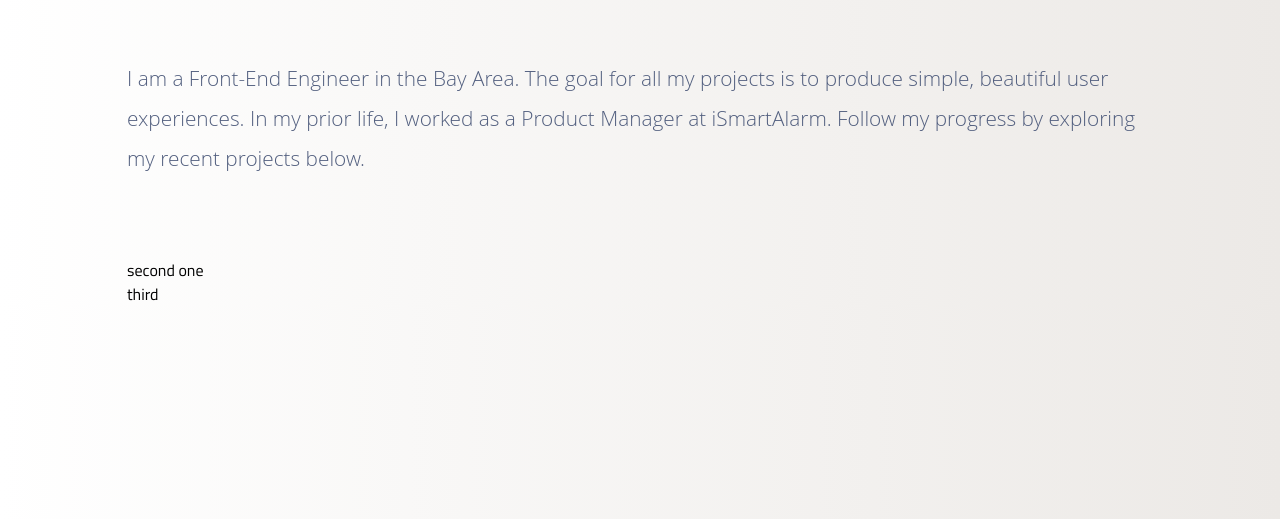
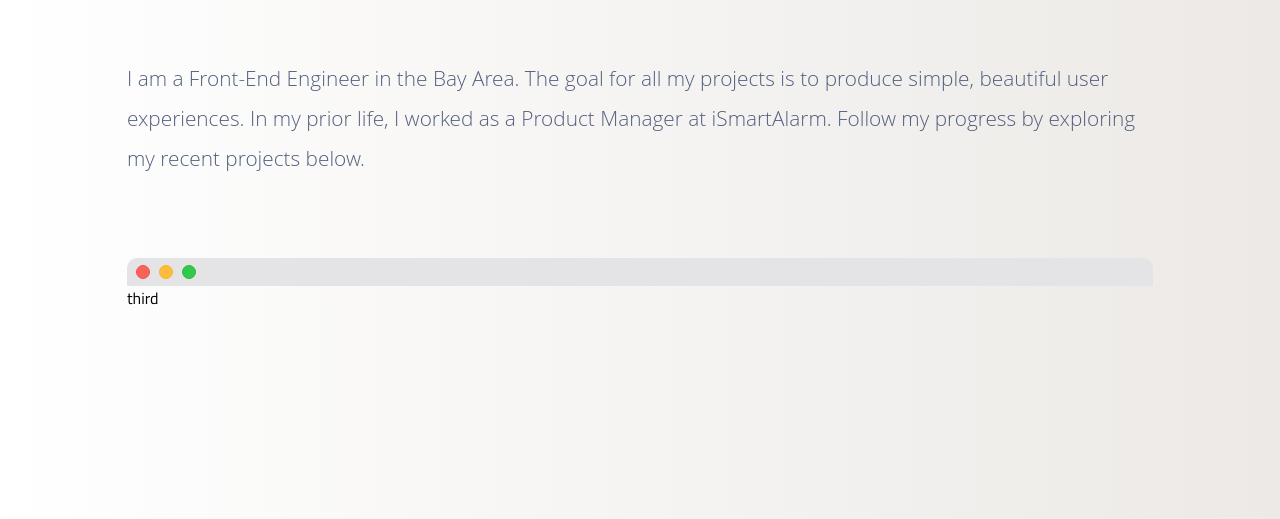
Before and after one commit to Skobraf/Portfolio_project, a plain HTML site: page index.html in a window 1280 px wide. Shown: the part 281-800 px from the top of the page. Drawn offline with Linux system fonts and the light colour scheme.

Commit message:
added js file

```diff
--- a/index.html
+++ b/index.html
@@ -24,8 +24,20 @@
             <p>I am a Front-End Engineer in the Bay Area. The goal for all my projects is to produce simple, beautiful user experiences. In my prior life, I worked as a Product Manager at iSmartAlarm. Follow my progress by exploring my recent projects below.</p>
           </div>
         </div>
-        <div class="">
-          second one
+        <div class="about-me">
+          <div class="terminal">
+            <div class="terminal-header">
+              <div class="red-btn"></div>
+              <div class="yellow-btn"></div>
+              <div class="green-btn"></div>
+            </div>
+            <div class="terminal-window">
+              <div class="statement">
+                <div class="input-statement"></div>
+                <div class="return-statement"></div>
+              </div>
+            </div>
+          </div>
         </div>
         <div class="">
           third
@@ -33,5 +45,6 @@
       </div>
 
     </div>
+    <script src="script.js"></script>
   </body>
 </html>
--- /dev/null
+++ b/script.js
@@ -0,0 +1,12 @@
+var value="lol";
+var div;
+var statement = document.getElementsByClassName("statement");
+window.onload = function() {
+  div = '<div class="statement">'+value+'</div>';
+  console.log(div);
+  var node = document.createElement("DIV");                 // Create a <li> node
+  var textnode = document.createTextNode("Water");         // Create a text node
+  node.appendChild(textnode);                              // Append the text to <li>
+  document.getElementsByClassName("terminal-window").appendChild(node);
+
+}
--- a/style.css
+++ b/style.css
@@ -83,6 +83,49 @@ div.overview div.description > p {
   text-rendering: optimizeLegibility;
 }
 
+div.about-me div.terminal > div.terminal-header {
+  height: 28px;
+  background-color: #e4e3e5;
+  border-radius: 10px 10px 0 0;
+  display: flex;
+  justify-content: flex-start;
+  align-items: center;
+}
+
+div.about-me div.terminal > div.terminal-header > div.red-btn {
+  background-color: #f96256;
+  border: 1px solid #f65549;
+  width: 12px;
+  height: 12px;
+  border-radius: 50%;
+  margin-left: 9px;
+}
+
+div.about-me div.terminal > div.terminal-header > div.yellow-btn {
+  background-color: #fdbc3d;
+  border: 1px solid #ffb524;
+  width: 12px;
+  height: 12px;
+  border-radius: 50%;
+  margin-left: 9px;
+}
+
+div.about-me div.terminal > div.terminal-header > div.green-btn {
+  background-color: #33c948;
+  border: 1px solid #2dbb41;
+  width: 12px;
+  height: 12px;
+  border-radius: 50%;
+  margin-left: 9px;
+}
+
+div.about-me div.terminal > div.terminal-window {
+  background-color: #666385;
+  border-radius: 0 0 4px 4px;
+  box-shadow: 0 50px 100px rgba(50,50,93,.15), 0 15px 35px rgba(50,50,93,.2), 0 5px 15px rgba(0,0,0,.12);
+  font-family: Monaco,Consolas,Lucida Console,monospace;
+}
+
 @keyframes caret {
   50% {
     background-color: transparent;
```
